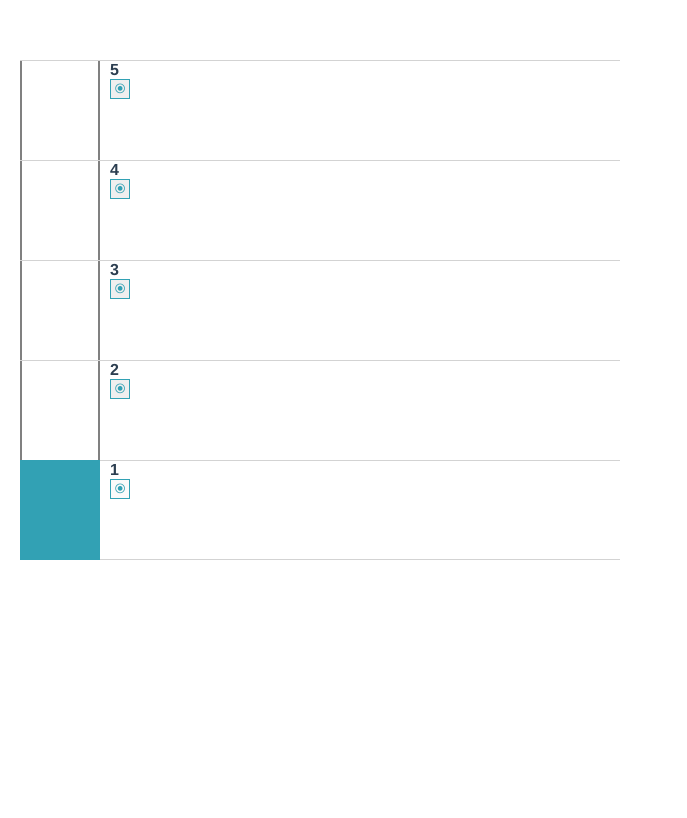
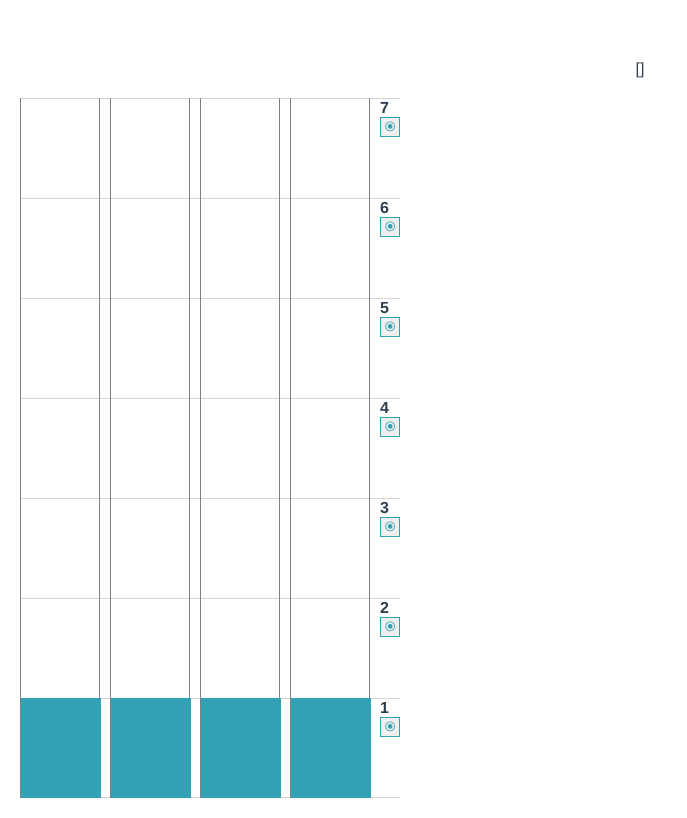
Before and after one commit to RustyTaz/elevator-app, a Vue app: page / in a window 1280 px wide. Shown: the whole page, without its empty margins (0-687 px from the left). Built offline with nearby package versions, Linux system fonts and the light colour scheme.

Commit message:
refactor added multiple elevators

```diff
--- a/src/App.vue
+++ b/src/App.vue
@@ -1,16 +1,18 @@
 <template>
+	{{ this.queue }}
 	<div class="elevator">
 		<cabin-item
+			v-for="cabin in cabines"
+			:key="cabin.id"
+			:cabin="cabin"
 			:queue="queue"
-			:currentFloor="currentFloor"
-			:countFloorsBetween="countFloorsBetween"
 		></cabin-item>
 		<floor-component
 			v-for="item in floors"
-			:key="item"
+			:key="item.item"
 			:floor="item"
-			:currentFloor="currentFloor"
-			:isGoing="isGoing"
+			:currentFloor="item.currentFloor"
+			:shaftCount="cabines.length"
 			v-model:queue="queue"
 			@call="callElevatorToFloor"
 		></floor-component>
@@ -20,7 +22,7 @@
 <script>
 import FloorComponent from "./components/FloorComponent.vue";
 import CabinItem from "./components/CabinItem.vue";
-import { floors } from "./mock/mock";
+import { cabines, floors } from "./mock/mock";
 
 export default {
 	name: "App",
@@ -31,30 +33,64 @@ export default {
 	data() {
 		return {
 			floors: [],
+			cabines: [],
 			queue: [],
-			currentFloor: { item: 0, waiting: false },
-			countFloorsBetween: 0,
-			isGoing: false,
 		};
 	},
 	methods: {
-		callElevatorToFloor() {
-			if (this.isGoing) return;
-			this.isGoing = true;
-			this.countFloorsBetween =
-				this.queue[0].item - this.currentFloor.item;
+		callElevatorToFloor(floor) {
+			if (
+				!(
+					this.cabines.filter((c) => c.currentFloor === floor.item)
+						.length === 0
+				)
+			)
+				return;
+			if (this.queue.filter((f) => f.item === floor.item).length === 0) {
+				this.queue.push(floor);
+			}
+			const cabineToGo = this.findFreeAndClosestCabine(floor.item);
+			console.log(cabineToGo);
+			if (!cabineToGo) return;
+			floor.waiting = true;
+			cabineToGo.countFloorsBetween =
+				floor.item - cabineToGo.currentFloor;
+			cabineToGo.currentFloor = floor.item;
+			cabineToGo.inAction = true;
 			setTimeout(() => {
-				this.setCurrentFloor();
-			}, Math.abs(this.countFloorsBetween) * 1000);
+				this.setCurrentFloor(cabineToGo, floor);
+			}, Math.abs(cabineToGo.countFloorsBetween) * 1000);
 		},
-		setCurrentFloor() {
-			this.currentFloor = this.queue[0];
-			this.currentFloor.waiting = true;
+
+		findFreeAndClosestCabine(desiredFloor) {
+			const freeCabines = this.cabines.filter((c) => !c.inAction);
+			console.log(freeCabines);
+			const cabinePositions = freeCabines.map(
+				(item) => item.currentFloor
+			);
+			console.log(cabinePositions);
+			if (!cabinePositions) return;
+			const cabineToGoPosition = cabinePositions.reduce((prev, curr) =>
+				Math.abs(curr - desiredFloor) < Math.abs(prev - desiredFloor)
+					? curr
+					: prev
+			);
+			return this.cabines.find(
+				(item) => item.currentFloor === cabineToGoPosition
+			);
+		},
+
+		setCurrentFloor(cabin, floor) {
+			cabin.open = true;
 			setTimeout(() => {
-				this.currentFloor.waiting = false;
+				cabin.open = false;
+				cabin.inAction = false;
+				floor.waiting = false;
 				this.queue.shift();
-				this.isGoing = false;
-				if (this.queue.length) this.callElevatorToFloor();
+				if (this.queue.filter((f) => !f.waiting).length)
+					this.callElevatorToFloor(
+						this.queue.find((f) => !f.waiting)
+					);
 			}, 3000);
 		},
 	},
@@ -63,6 +99,15 @@ export default {
 			this.floors.push({ item: i, waiting: false });
 		}
 		this.floors.reverse();
+		for (let i = 0; i < cabines; i++) {
+			this.cabines.push({
+				id: i,
+				currentFloor: 0,
+				open: false,
+				inAction: false,
+				countFloorsBetween: null,
+			});
+		}
 	},
 };
 </script>
@@ -82,8 +127,9 @@ export default {
 	margin: 0;
 	box-sizing: border-box;
 }
+
 .elevator {
-	width: 600px;
+	width: 1000px;
 	position: relative;
 	margin: 20px;
 }
--- a/src/components/CabinItem.vue
+++ b/src/components/CabinItem.vue
@@ -1,14 +1,19 @@
 <template>
+  <div class="shaft"
+       :style="{
+			left: 90 * (cabin.id) + 'px',
+		}">
     <div
         class="cabine"
         :style="{
-			bottom: 100 * floorNumber + 'px',
-			transition: Math.abs(countFloorsBetween) + 's bottom linear',
+			bottom: 100 * cabin.currentFloor + 'px',
+			transition: Math.abs(cabin.countFloorsBetween) + 's bottom linear',
 		}"
-		:class="{ primary: currentFloor.waiting }"
+        :class="{ primary: cabin.open }"
     >
       <div class="screen">
-			<span>{{ whereCabibeGoing }}</span>
+        <span>{{ whereCabinGoing }}</span>
+      </div>
     </div>
   </div>
 </template>
@@ -17,23 +22,18 @@
 export default {
   name: "cabin-item",
   props: {
-		queue: Array,
     currentFloor: Object,
+    cabin: Object,
     countFloorsBetween: Number,
   },
   computed: {
-		floorNumber() {
-			if (this.queue.length) return this.queue[0].item;
-			if (this.currentFloor.item > 0) return this.currentFloor.item;
-			return 0;
-		},
-		whereCabibeGoing() {
-			if (!this.queue.length) return "";
-			else {
-				let result = this.queue[0].item + 1;
-				if (this.countFloorsBetween > 0) return result + "↑";
-				else return result + "↓";
+    whereCabinGoing() {
+      if(this.cabin.inAction) {
+        let result = this.cabin.currentFloor + 1;
+        if (this.cabin.countFloorsBetween !== 0) result = result + (this.cabin.countFloorsBetween > 0 ? "↑" : "↓");
+        return result
       }
+      return null;
     },
   },
 };
@@ -46,6 +46,14 @@ export default {
   position: absolute;
   bottom: 0;
   transition-delay: 0;
+}
+
+.shaft {
+  position: absolute;
+  border-left: 1px solid grey;
+  border-right: 1px solid grey;
+  width: 80px;
+  height: 100%;
 }
 
 .cabine.primary {
--- a/src/components/FloorComponent.vue
+++ b/src/components/FloorComponent.vue
@@ -1,14 +1,17 @@
 <template>
-	<div class="floor">
-		<div class="shahta"></div>
+	<div
+		class="floor"
+		:style="{
+			width: 90 * shaftCount + 20 + 'px',
+		}"
+	>
 		<div class="floor-screen">
 			<span class="floor-number">{{ floor.item + 1 }}</span>
 			<button
 				class="floor-button"
 				:class="{ 'floor-button-active': isWaitingCabine }"
 				:disabled="
-					(currentFloor.item === floor.item && !isGoing) ||
-					isWaitingCabine
+					(currentFloor === floor.item && !isGoing) || isWaitingCabine
 				"
 				@click="callElevator"
 			>
@@ -26,16 +29,15 @@ export default {
 		queue: Array,
 		currentFloor: Object,
 		isGoing: Boolean,
+		shaftCount: Number,
 	},
 	methods: {
 		callElevator() {
-			this.$emit("update:queue", [...this.queue, this.floor]);
-			this.$emit("call");
+			this.$emit("call", this.floor);
 		},
 	},
 	computed: {
 		isWaitingCabine() {
-			if (this.floor.waiting) return false;
 			return this.queue.some((floor) => floor.item === this.floor.item);
 		},
 	},
@@ -49,6 +51,7 @@ export default {
 	border-top: 1px solid lightgray;
 	display: flex;
 	gap: 10px;
+	justify-content: flex-end;
 }
 .floor:last-child {
 	border-bottom: 1px solid lightgray;
@@ -63,6 +66,7 @@ export default {
 	width: 20px;
 	color: rgb(50, 161, 180);
 	border: rgb(50, 161, 180) solid 1px;
+	z-index: 1000;
 }
 
 .floor-button:hover {
@@ -77,10 +81,4 @@ export default {
 	font-weight: 600;
 	text-align: left;
 }
-.shahta {
-	width: 80px;
-	height: 100%;
-	border-left: 2px solid gray;
-	border-right: 2px solid gray;
-}
 </style>
--- a/src/mock/mock.js
+++ b/src/mock/mock.js
@@ -1 +1,2 @@
-export const floors = 5;
+export const floors = 7;
+export const cabines = 4;
```
Lines whose indentation alone changed are shown as unchanged.
